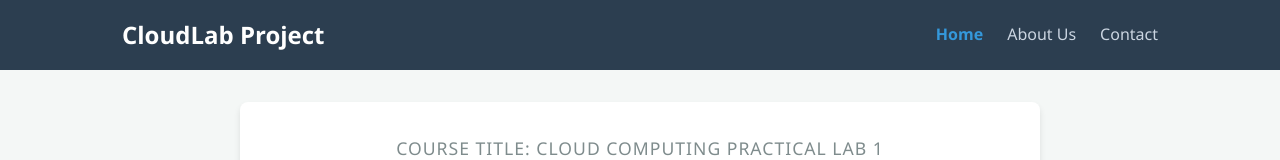
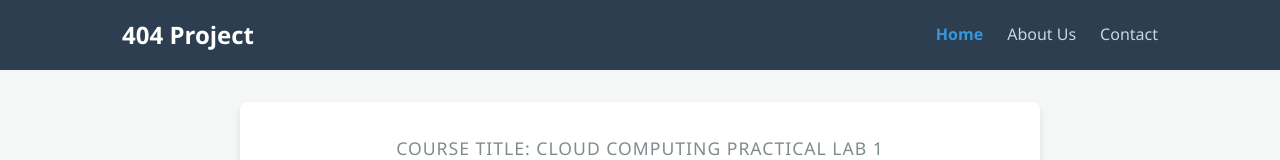
Before and after one commit to elvisd1/cloud-lab-group-project, a plain HTML site: page index.html in a window 1280 px wide. Shown: the top 160 px of the page. Drawn offline with Linux system fonts and the light colour scheme.

Commit message:
Update navigation logo to '404 Project'

```diff
--- a/index.html
+++ b/index.html
@@ -12,7 +12,7 @@
 
     <nav class="navbar">
         <div class="nav-container">
-            <a href="index.html" class="nav-logo">CloudLab Project</a>
+            <a href="index.html" class="nav-logo">404 Project</a>
             <ul class="nav-links">
                 <li><a href="index.html" class="active">Home</a></li>
                 <li><a href="about.html">About Us</a></li>
```
